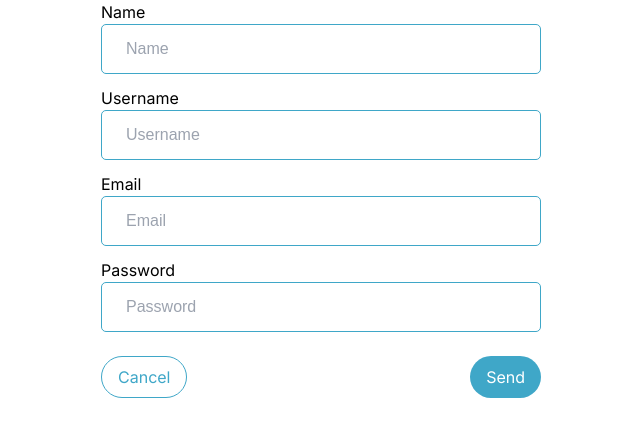
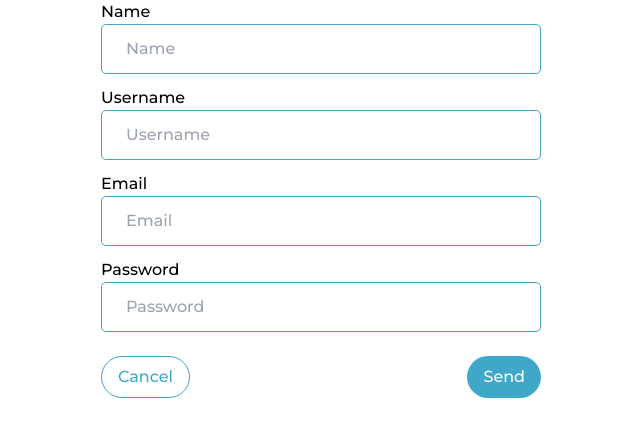
Before and after one commit to Augusto-DF/clinicManagement, a Next.js app: page /register in a window 1280 px wide. Shown: the top 436 px of the page, without its empty margins (319-959 px from the left). Built offline with nearby package versions, Linux system fonts and the light colour scheme.

Commit message:
Add Monserrat font to the project

```diff
--- a/app/layout.js
+++ b/app/layout.js
@@ -1,7 +1,7 @@
-import { Inter } from "next/font/google";
+import { Montserrat } from "next/font/google";
 import "./globals.css";
 
-const inter = Inter({ subsets: ["latin"] });
+const montserrat = Montserrat({ subsets: ["latin"], weight: ["500", "700"] });
 
 export default function RootLayout({ children }) {
   return (
@@ -9,9 +9,11 @@ export default function RootLayout({ children }) {
       <head>
         <meta charSet="UTF-8" />
         <meta name="viewport" content="width=device-width, initial-scale=1.0" />
-        <title>Document</title>
+        <title>Clinic Management</title>
       </head>
-      <body className={inter.className}>{children}</body>
+      <body className={montserrat.className} suppressHydrationWarning>
+        {children}
+      </body>
     </html>
   );
 }
--- a/app/page.js
+++ b/app/page.js
@@ -1,7 +1,9 @@
+import styles from "./styles.module.css";
+
 const Home = () => {
   return (
     <main>
-      <h1>Home</h1>
+      <h1 className={styles.title}>Home</h1>
     </main>
   );
 };
```
Also changed, not shown: app/styles.module.css (added).
